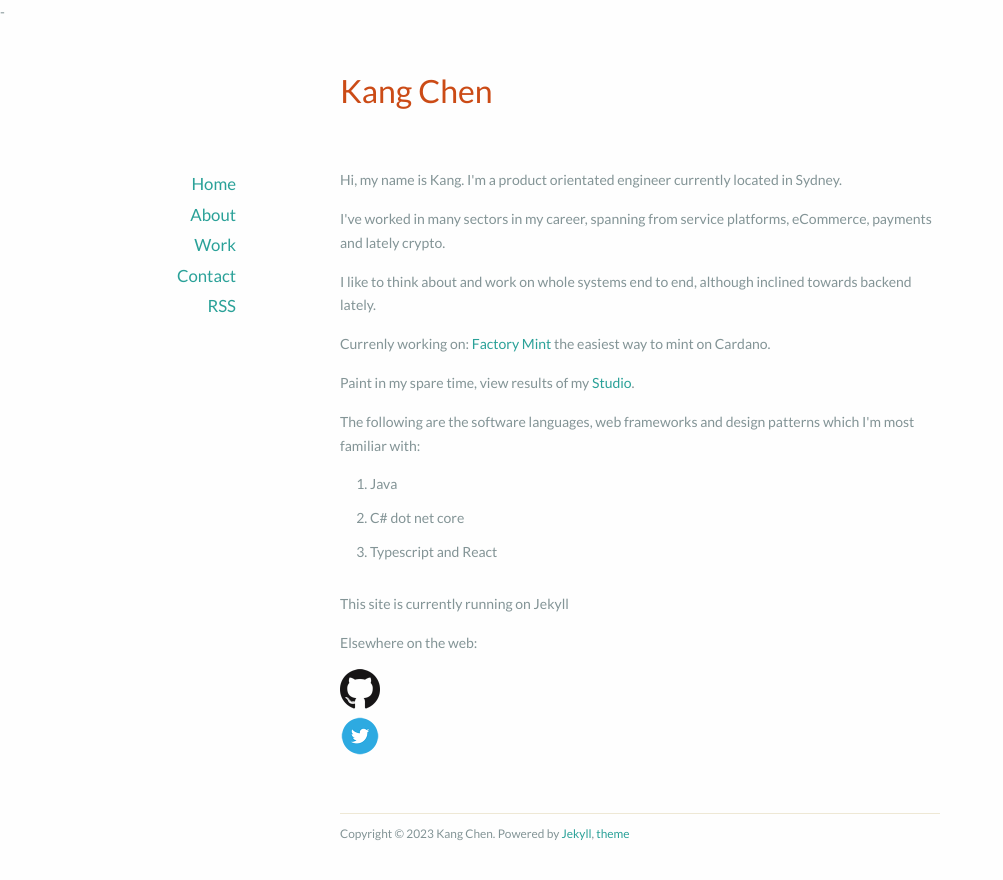
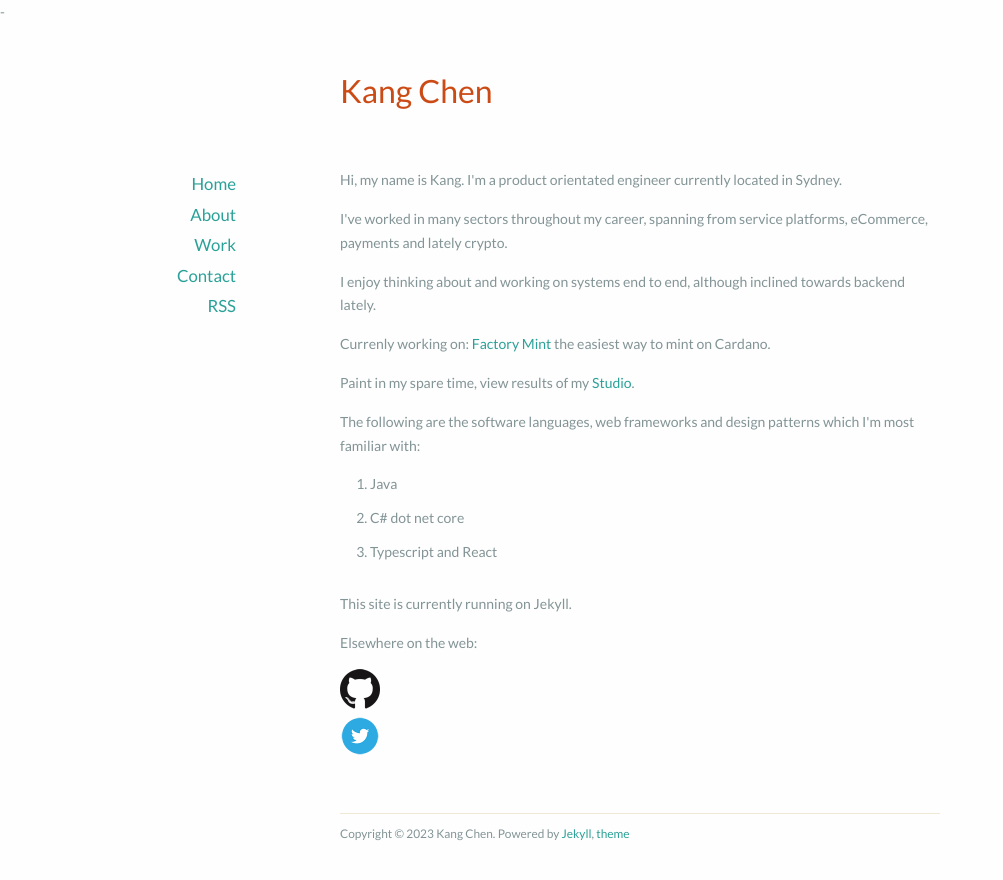
Before and after one commit to kang-chen/kang-chen.github.io, a Jekyll site: the page built from about/index.html, in a window 1280 px wide. Shown: the top 880 px of the page, without its empty margins (0-1003 px from the left). Built offline with Jekyll 4.4.1, drawn with Linux system fonts in a browser that asks for light colours; nearby versions of some CDN libraries.

Commit message:
minor update

```diff
--- a/about/index.html
+++ b/about/index.html
@@ -4,8 +4,8 @@ title: About
 ---
 <div class="about">
   <p>Hi, my name is Kang. I'm a product orientated engineer currently located in Sydney.</p>
-  <p>I've worked in many sectors in my career, spanning from service platforms, eCommerce, payments and lately crypto.</p>
-  <p>I like to think about and work on whole systems end to end, although inclined towards backend lately.</p>
+  <p>I've worked in many sectors throughout my career, spanning from service platforms, eCommerce, payments and lately crypto.</p>
+  <p>I enjoy thinking about and working on systems end to end, although inclined towards backend lately.</p>
   <p>Currenly working on: <a href="https://dev.factorymint.com/" target="_blank" rel="noopener noreferrer">Factory Mint</a> the easiest way to mint on Cardano.</p>
   <p>Paint in my spare time, view results of my <a href="https://kang.studio" target="_blank" rel="noopener noreferrer">Studio</a>.</p>
 </div>
@@ -22,7 +22,7 @@ title: About
     <li>Typescript and React</li>
   </ul>
 </div>
-<p class="center">This site is currently running on Jekyll</p>
+<p class="center">This site is currently running on Jekyll.</p>
 <p class="center">Elsewhere on the web:</p>
 <div class="social-links">
   <!-- <a href="http://codepen.io/kang/" target="_blank">
```
